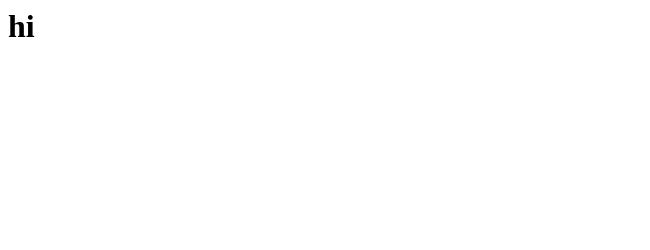
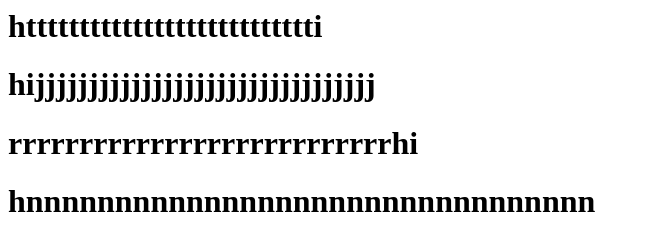
Before and after one commit to student-monika54/explore_time, a plain HTML site: page index.html in a window 1280 px wide. Shown: the whole page, without its empty margins (0-650 px from the left). Drawn offline with Linux system fonts and the light colour scheme.

Commit message:
adding heading tags

```diff
--- a/index.html
+++ b/index.html
@@ -1 +1,4 @@
-<h1>hi</h1>
+<h1>httttttttttttttttttttttttttti</h1>
+<h1>hijjjjjjjjjjjjjjjjjjjjjjjjjjjjjjjj</h1>
+<h1>rrrrrrrrrrrrrrrrrrrrrrrrrrrhi</h1>
+<h1>hnnnnnnnnnnnnnnnnnnnnnnnnnnnnnnnn</h1>
```
